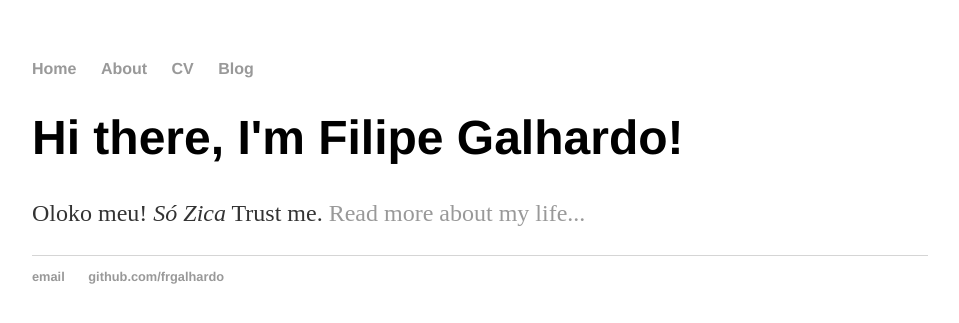
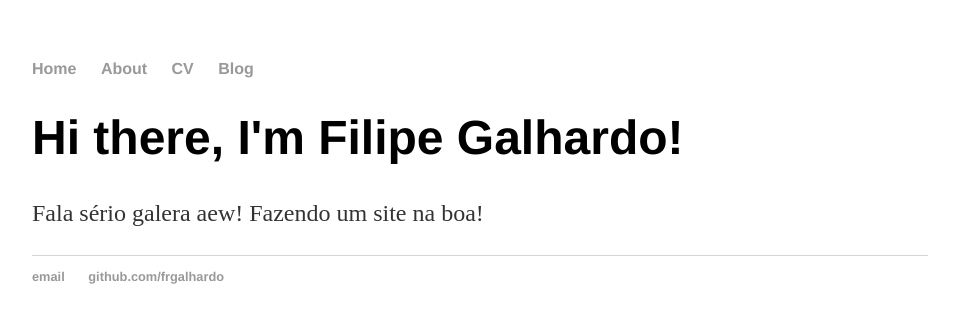
Before and after one commit to FRGalhardo/frgalhardo.github.io, a Jekyll site: the page built from about.html, in a window 1280 px wide. Shown: the top 323 px of the page, without its empty margins (160-1119 px from the left). Built offline with Jekyll 4.4.1, drawn with Linux system fonts in a browser that asks for light colours; Markdown is read by kramdown in place of the engine named in the settings.

Commit message:
Update about.html

```diff
--- a/about.html
+++ b/about.html
@@ -4,5 +4,5 @@ title: Filipe Galhardo, The Nerd
 ---
 <div class="blurb">
 	<h1>Hi there, I'm Filipe Galhardo!</h1>
-	<p>Oloko meu! <em>Só Zica</em> Trust me. <a href="/about">Read more about my life...</a></p>
+	<p>Fala sério galera aew! Fazendo um site na boa!</p>
 </div><!-- /.blurb -->
```
